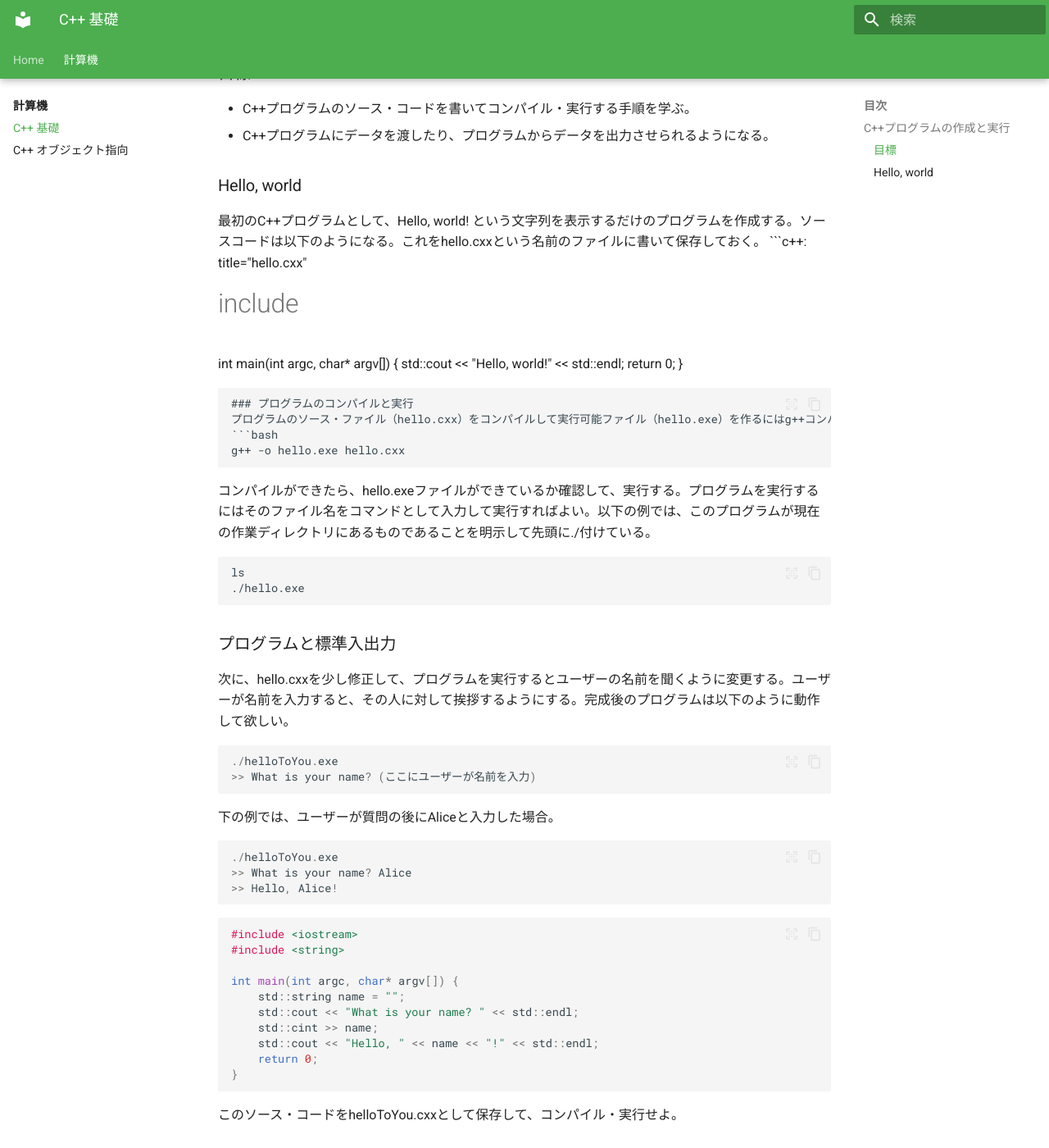
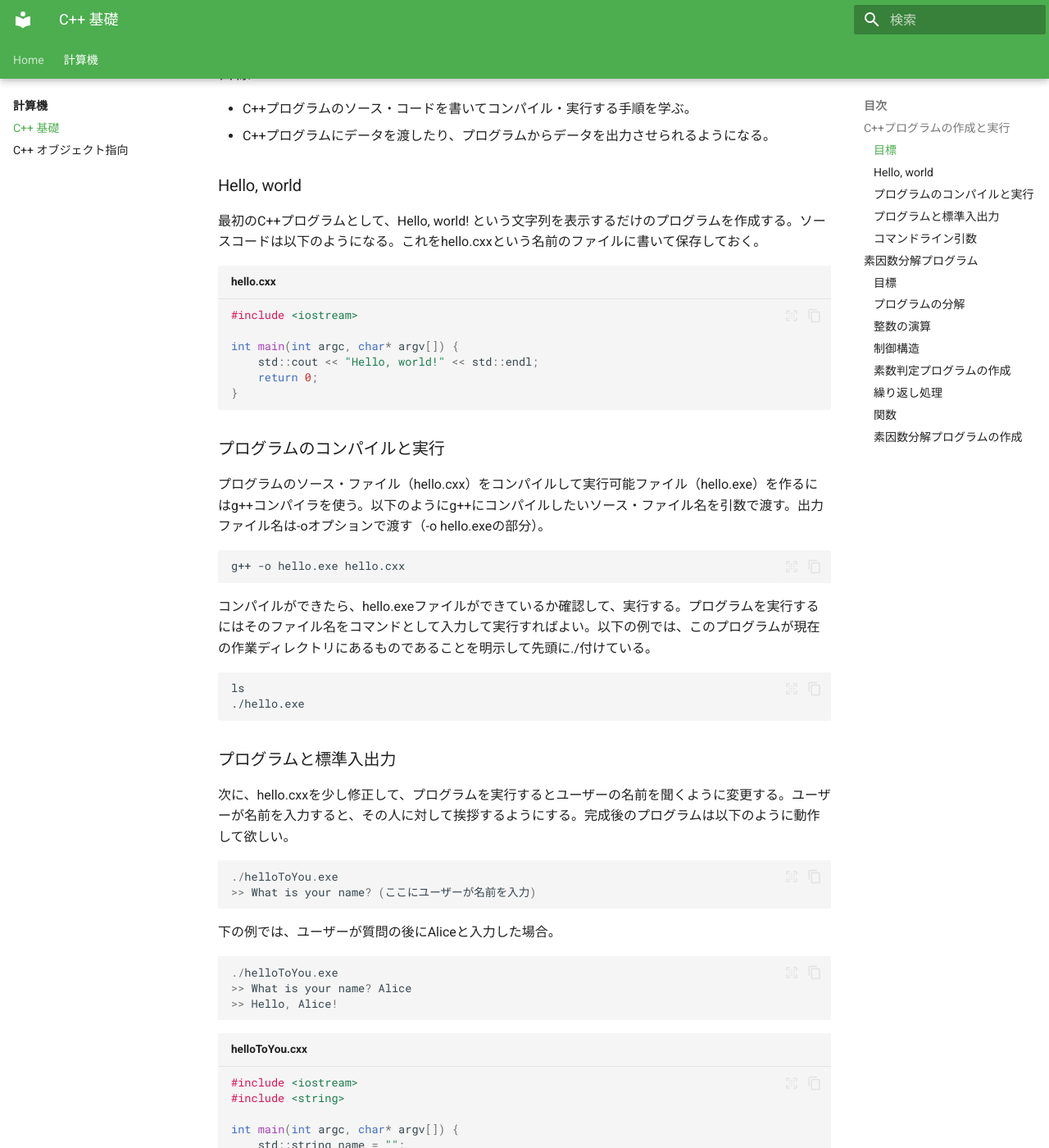
Before and after one commit to tkono17/notes, an MkDocs documentation site: the page built from docs/computing/CppBasics.md, in a window 1280 px wide and 1400 px high, scrolled down 249 px. Shown: the whole window at 82% size. Built offline with MkDocs 1.6.1 and Material for MkDocs 9.7.7, drawn with Linux system fonts in a browser that asks for light colours.

Commit message:
Add titles to code blocks

````diff
--- a/docs/computing/CppBasics.md
+++ b/docs/computing/CppBasics.md
@@ -8,7 +8,8 @@
 
 ### Hello, world
 最初のC++プログラムとして、Hello, world! という文字列を表示するだけのプログラムを作成する。ソースコードは以下のようになる。これをhello.cxxという名前のファイルに書いて保存しておく。
-```c++: title="hello.cxx"
+
+```c++ title="hello.cxx"
 #include <iostream>
 
 int main(int argc, char* argv[]) {
@@ -41,7 +42,7 @@ ls
 >> Hello, Alice!
 ```
 
-```c++
+```c++ title="helloToYou.cxx"
 #include <iostream>
 #include <string>
 
@@ -59,7 +60,7 @@ int main(int argc, char* argv[]) {
 ### コマンドライン引数
 上の例では、プログラムにユーザーの名前を渡すために質問を表示して、その答えを受け取るというように対話的にデータをやり取りした。どのようなデータを渡す必要があるか予め分かっている場合には、コマンドライン引数を利用することも可能である。
 
-```c++
+```c++ title="helloTo.cxx"
 #include <iostream>
 #include <string>
 
````
